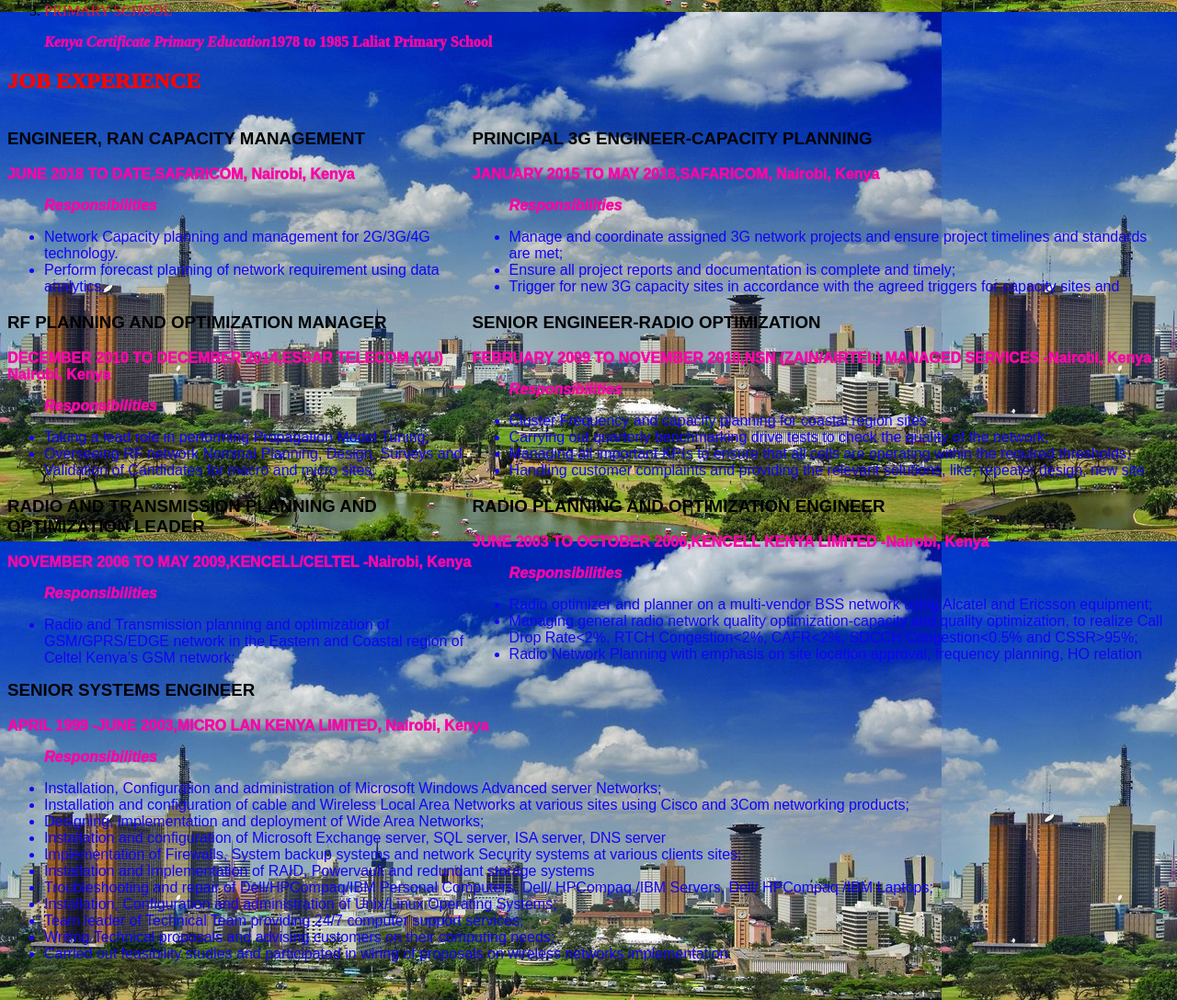
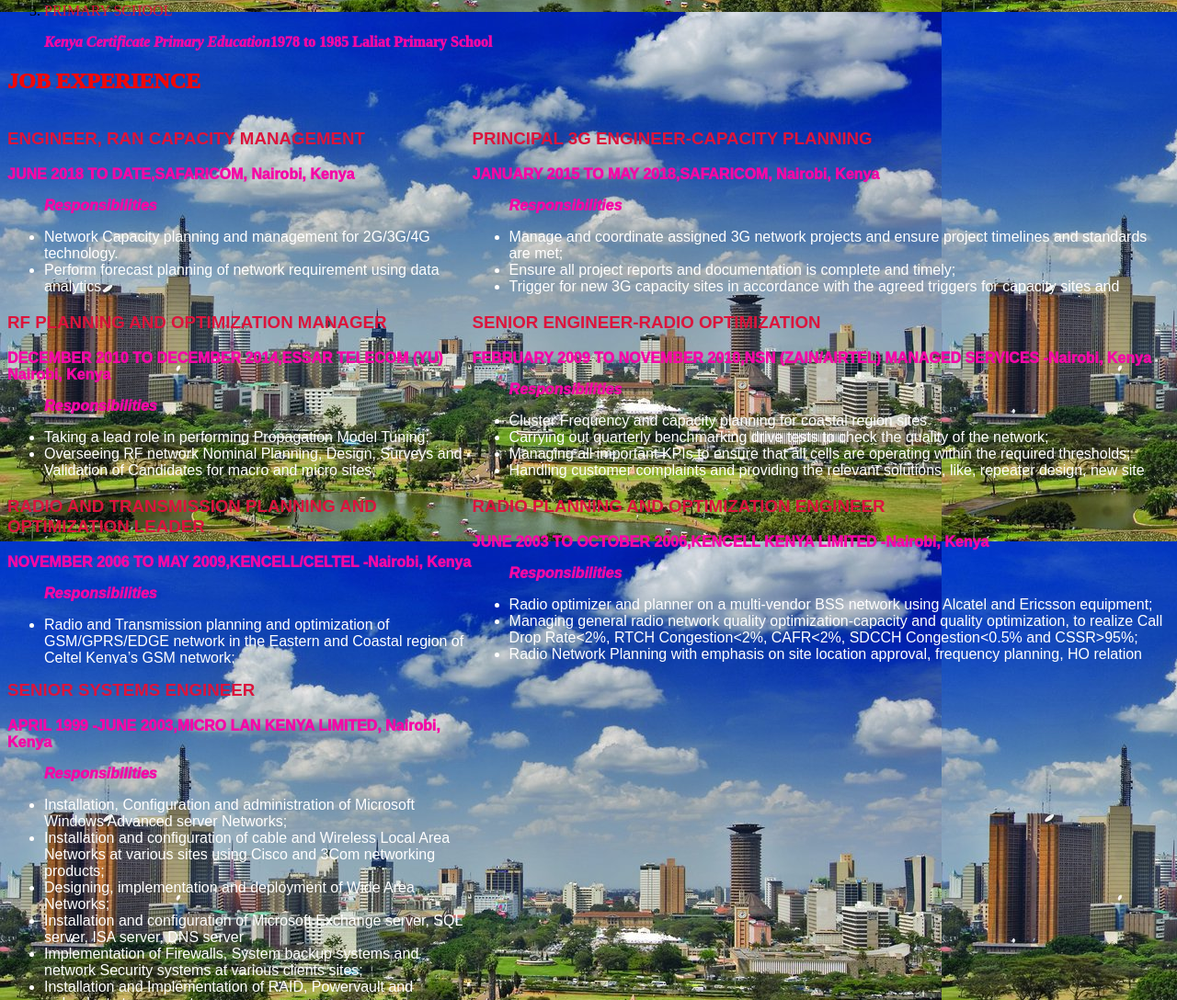
Before and after one commit to Dkchepkwony1/DICKSON-CHEPKWONY-Portfolio-Website, a plain HTML site: page Dickson-Chepkwony.html in a window 1280 px wide. Shown: the part 1139-2227 px from the top of the page at 92% size. Drawn offline with Linux system fonts and the light colour scheme.

Commit message:
This commit adds span elements to job title names under jod experience

```diff
--- a/CSS/styles.css
+++ b/CSS/styles.css
@@ -118,7 +118,7 @@
 }
 
 .format7 {
-  width: 1200px;
+  width: 40%;
   float:left;
   margin: auto;
   padding: 0px;
@@ -153,5 +153,5 @@
         }
   p { color: rgb(245, 8, 166); font-size: 16px; font-weight: 1000; }
   h2 {color: rgb(240, 8, 8); font-weight: 1000}
-  ul {color: rgb(19, 3, 245)}
+  ul {color: white}
   }
--- a/Dickson-Chepkwony.html
+++ b/Dickson-Chepkwony.html
@@ -47,7 +47,7 @@
     </ol>
   <h2>JOB EXPERIENCE</h2>
   <div class="format1">
-    <h3><strong>ENGINEER, RAN CAPACITY MANAGEMENT</strong></h3>
+    <h3><strong><span class="span">ENGINEER, RAN CAPACITY MANAGEMENT</span></strong></h3>
     <p>JUNE 2018 TO DATE,SAFARICOM, Nairobi, Kenya</p>
     <ul> <p><em>Responsibilities</em></p>
       <li>Network Capacity planning and management for 2G/3G/4G technology. </li>
@@ -60,7 +60,7 @@
   </div>
 
   <div class="format2">
-    <h3><strong>PRINCIPAL 3G ENGINEER-CAPACITY PLANNING</strong></h3>
+    <h3><strong><span class="span">PRINCIPAL 3G ENGINEER-CAPACITY PLANNING</span></strong></h3>
     <p>JANUARY 2015 TO MAY 2018,SAFARICOM, Nairobi, Kenya</p>
     <ul> <p><em>Responsibilities</em></p>
       <li>Manage and coordinate assigned 3G network projects and ensure project timelines and standards are met;</li>
@@ -75,7 +75,7 @@
   </div>
 
   <div class="format3">
-    <h3><strong>RF PLANNING AND OPTIMIZATION MANAGER</strong></h3>
+    <h3><strong><span class="span">RF PLANNING AND OPTIMIZATION MANAGER</span></strong></h3>
     <p>DECEMBER 2010 TO DECEMBER 2014,ESSAR TELECOM (YU) Nairobi, Kenya</p>
     <ul> <p><em>Responsibilities</em></p>
       <li>Taking a lead role in performing Propagation Model Tuning;</li>
@@ -96,7 +96,7 @@
     </ul>
   </div>
   <div class="format4">
-    <h3><strong>SENIOR ENGINEER-RADIO OPTIMIZATION</strong></h3>
+    <h3><strong><span class="span">SENIOR ENGINEER-RADIO OPTIMIZATION</span></strong></h3>
     <p>FEBRUARY 2009 TO NOVEMBER 2010,NSN (ZAIN/AIRTEL) MANAGED SERVICES -Nairobi, Kenya</p>
     <ul> <p><em>Responsibilities</em></p>
       <li>Cluster Frequency and capacity planning for coastal region sites</li>
@@ -110,7 +110,7 @@
     </ul>
   </div>
   <div class="format5">
-    <h3><strong>RADIO AND TRANSMISSION PLANNING AND OPTIMIZATION LEADER</strong></h3>
+    <h3><strong><span class="span">RADIO AND TRANSMISSION PLANNING AND OPTIMIZATION LEADER</span></strong></h3>
     <p>NOVEMBER 2006 TO MAY 2009,KENCELL/CELTEL -Nairobi, Kenya</p>
     <ul> <p><em>Responsibilities</em></p>
       <li>Radio and Transmission planning and optimization of GSM/GPRS/EDGE network in the Eastern and Coastal region of Celtel Kenya’s GSM network;</li>
@@ -127,7 +127,7 @@
     </ul>
   </div>
     <div class="format6">
-      <h3><strong>RADIO PLANNING AND OPTIMIZATION ENGINEER</strong></h3>
+      <h3><strong><span class="span">RADIO PLANNING AND OPTIMIZATION ENGINEER</span></strong></h3>
       <p>JUNE 2003 TO OCTOBER 2006,KENCELL KENYA LIMITED -Nairobi, Kenya</p>
       <ul> <p><em>Responsibilities</em></p>
         <li>Radio optimizer and planner on a multi-vendor BSS network using Alcatel and Ericsson equipment;</li>
@@ -147,7 +147,7 @@
       </ul>
   </div>
   <div class="format7">
-    <h3><strong>SENIOR SYSTEMS ENGINEER</strong></h3>
+    <h3><strong><span class="span">SENIOR SYSTEMS ENGINEER</span></strong></h3>
       <p>APRIL 1999 -JUNE 2003,MICRO LAN KENYA LIMITED, Nairobi, Kenya</p>
       <ul><p><em>Responsibilities</em></p>
         <li>Installation, Configuration and administration of Microsoft Windows Advanced server Networks;</li>
```
